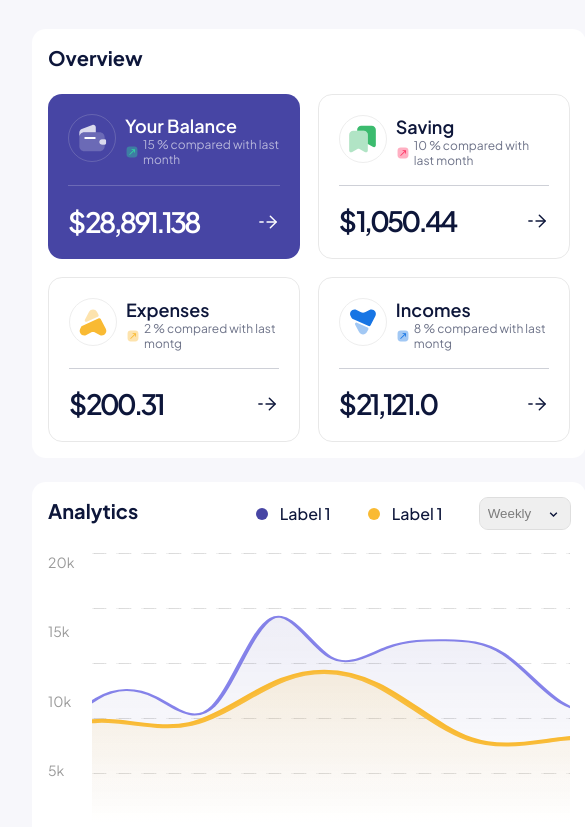
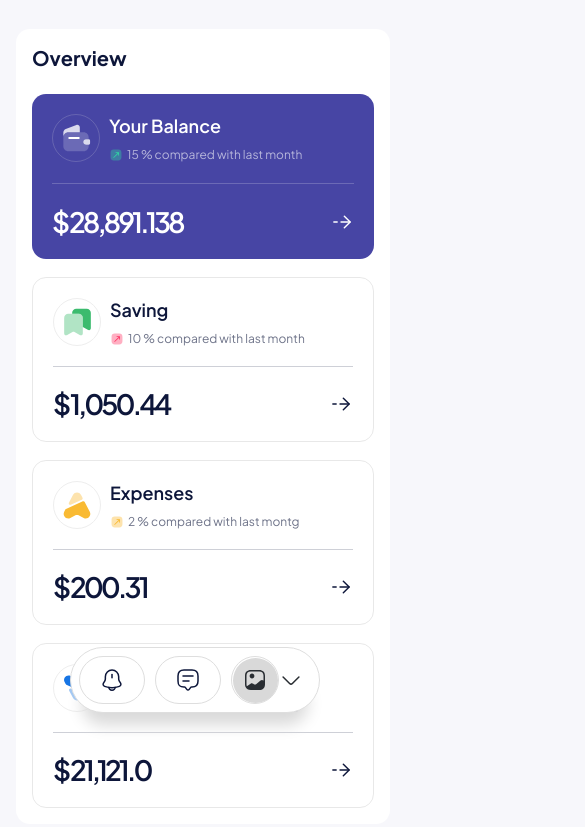
Before and after one commit to abhishek98s/intuji-frontend-associate-challenge, a website: page index.html in a window 390 px wide. Shown: the part 99-926 px from the top of the page, 585 px wide, since content can reach past the window. Drawn offline with nearby package versions, Linux system fonts and the light colour scheme; files that its build step writes are made by us from their sources.

Commit message:
feat: responsivene

```diff
--- a/index.html
+++ b/index.html
@@ -14,7 +14,7 @@
 
 <body>
 	<div class="page-wrapper dashboard-page-wrapper">
-		<aside  id="sidebar-wrapper" class="sidebar-wrapper position-fixed top-0 bottom-0 left-0">
+		<aside id="sidebar-wrapper" class="sidebar-wrapper position-fixed top-0 bottom-0 left-0">
 			<header class="logo-wrapper align-content-center">
 				<figure class="mx-auto icon-wrapper">
 					<img src="images/icons/icon-gallery.svg" alt="icon-gallery" />
@@ -406,8 +406,8 @@
 				</article>
 
 				<article class="analytics-wrapper bg-neutral-0">
-					<header class="flex">
-						<div class="text-20 font-bold mr-auto">Analytics</div>
+					<header class="flex flex-wrap row-gap-2">
+						<h2 class="text-20 font-bold mr-auto">Analytics</h2>
 
 						<div class="label flex align-center">
 							<div class="indicator rounded-full blue"></div>
@@ -419,7 +419,7 @@
 							<div class="name font-medium">Label 1</div>
 						</div>
 
-						<div class="select-wrapper">
+						<div class="time-select select-wrapper">
 							<select>
 								<option>Weekly</option>
 								<option>Monthly</option>
--- a/src/scss/themes/_header.scss
+++ b/src/scss/themes/_header.scss
@@ -155,3 +155,38 @@ header.top-header {
 		}
 	}
 }
+
+@media screen and (max-width: 922px) {
+
+	header.top-header .user-info-wrapper {
+		max-width: 400px;
+		position: fixed;
+		bottom: 32px;
+		left: 50%;
+		z-index: 50;
+		transform: translateX(-50%);
+		border: 1px solid $neutral-300;
+		box-shadow: 0 24px 16px -12px $neutral-400;
+		animation: bottomToTop ease-in-out .4s;
+
+		@keyframes bottomToTop {
+			from {
+				bottom: -200px;
+			}
+
+			to {
+				bottom: 32px;
+			}
+		}
+	}
+}
+
+@media screen and (max-width: 922px) {
+	header.top-header .user-info-wrapper {
+		max-width: 250px;
+
+		.user-details-wrapper .name {
+			display: none;
+		}
+	}
+}
--- a/src/scss/themes/_home.scss
+++ b/src/scss/themes/_home.scss
@@ -288,12 +288,37 @@
 			order: 0;
 		}
 
-		.recent-transaction-wrapper {
+
+		.savings-wrapper {
 			order: 1;
 		}
 
-		.savings-wrapper {
+		.recent-transaction-wrapper {
 			order: 2;
 		}
 	}
 }
+
+@media screen and (max-width: 768px) {
+	.dashboard-page-wrapper main .sc-dashboard-content {
+
+
+		.overview-wrapper .overview-box {
+			grid-template-columns: 1fr;
+		}
+
+		&>* {
+			grid-column: 1/-1;
+		}
+
+		.analytics-wrapper {
+			h2 {
+				width: 100%;
+			}
+
+			.time-select {
+				margin-left: auto;
+			}
+		}
+	}
+}
--- a/src/scss/themes/_styles.scss
+++ b/src/scss/themes/_styles.scss
@@ -160,3 +160,9 @@ $font-sizes: (
 		padding: 32px;
 	}
 }
+
+@media screen and (max-width: 768px) {
+	.page-wrapper {
+		padding: 32px 16px 124px;
+	}
+}
--- a/src/scss/themes/_utilities.scss
+++ b/src/scss/themes/_utilities.scss
@@ -63,6 +63,10 @@
 
 	&.flex-grow {
 		flex: 1;
+	}
+
+	&.flex-wrap {
+		flex-wrap: wrap;
 	}
 }
 
@@ -247,3 +251,13 @@
 .h-100 {
 	height: 100%;
 }
+
+.row-gap {
+	&-1 {
+		row-gap: 4px;
+	}
+
+	&-2 {
+		row-gap: 8px;
+	}
+}
```
